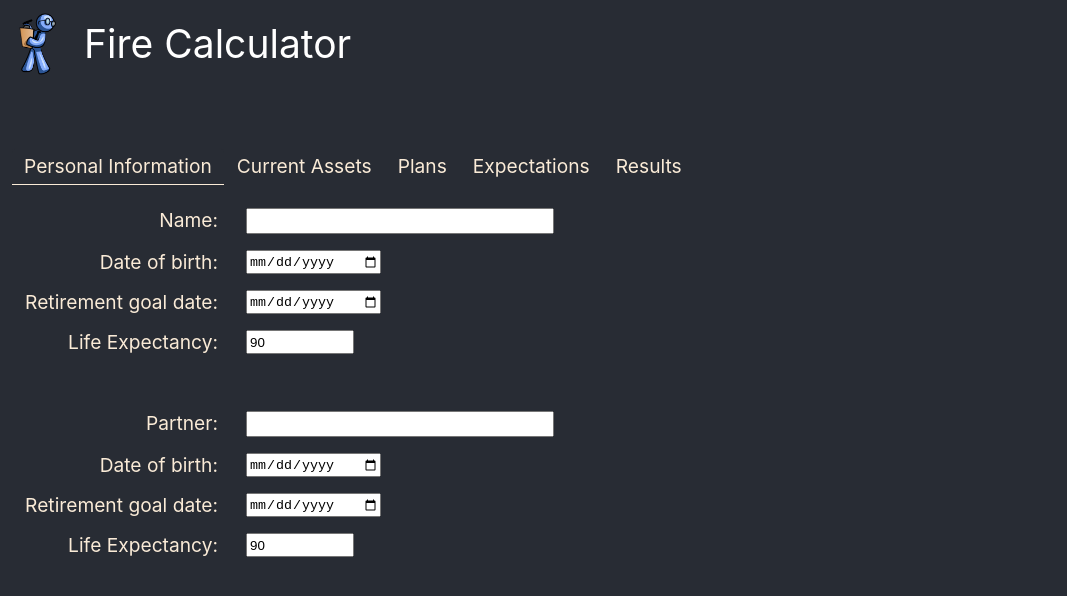
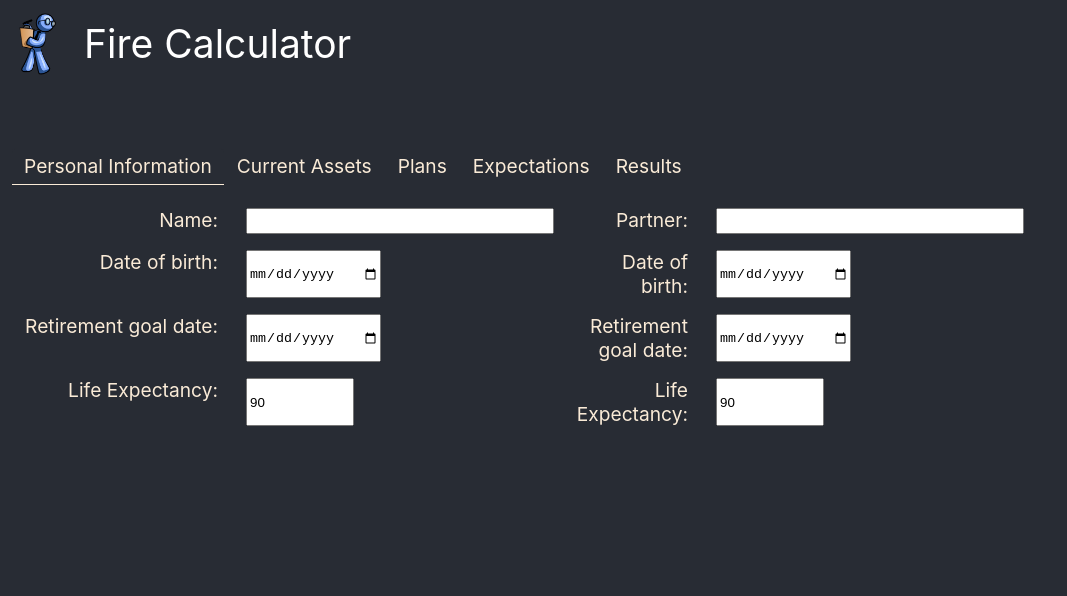
Before and after one commit to sh0knah/FIRE, a React (Create React App) app: page / in a window 1280 px wide. Shown: the top 596 px of the page, without its empty margins (0-1067 px from the left). Built offline with nearby package versions, Linux system fonts and the light colour scheme.

Commit message:
Multi-column grid layout

```diff
--- a/src/InputCurrentAssets.js
+++ b/src/InputCurrentAssets.js
@@ -49,28 +49,30 @@ function InputCurrentAssets() {
 
     return (
         <div id="InputCurrentAssets" className="Input">
-            <label htmlFor="taxableStocks" className="Field-label">Taxable Stocks: </label><input type="number" onChange={e => setState({ ...state, taxableStocks: e.target.value })} className="Field-value Currency" id="TaxableStocks" value={state.taxableStocks} />
-            <label htmlFor="taxableBonds" className="Field-label">Taxable Bonds: </label><input type="number" onChange={e => setState({ ...state, taxableBonds: e.target.value })} className="Field-value Currency" id="TaxableBonds" value={state.taxableBonds} />
-            <label htmlFor="taxableCash" className="Field-label">Taxable Cash: </label><input type="number" onChange={e => setState({ ...state, taxableCash: e.target.value })} className="Field-value Currency" id="TaxableCash" value={state.taxableCash} />
-            <label htmlFor="taxableTotal" className="Field-label">Taxable Total: </label><div id="taxableTotal" className="Currency-total">{ totals.taxableTotal }</div>
+            <label htmlFor="taxableStocks" className="Field-label G1">Taxable Stocks: </label><input type="number" onChange={e => setState({ ...state, taxableStocks: e.target.value })} className="Field-value Currency G2" id="TaxableStocks" value={state.taxableStocks} />
+            <label htmlFor="rothStocks" className="Field-label G3">Roth Stocks: </label><input type="number" onChange={e => setState({ ...state, rothStocks: e.target.value })} className="Field-value Currency G4" id="RothStocks" value={state.rothStocks} />
+
+            <label htmlFor="taxableBonds" className="Field-label G1">Taxable Bonds: </label><input type="number" onChange={e => setState({ ...state, taxableBonds: e.target.value })} className="Field-value Currency G2" id="TaxableBonds" value={state.taxableBonds} />
+            <label htmlFor="rothBonds" className="Field-label G3">Roth Bonds: </label><input type="number" onChange={e => setState({ ...state, rothBonds: e.target.value })} className="Field-value Currency G4" id="RothBonds" value={state.rothBonds} />
+
+            <label htmlFor="taxableCash" className="Field-label G1">Taxable Cash: </label><input type="number" onChange={e => setState({ ...state, taxableCash: e.target.value })} className="Field-value Currency G2" id="TaxableCash" value={state.taxableCash} />
+            <label htmlFor="rothCash" className="Field-label G3">Roth Cash: </label><input type="number" onChange={e => setState({ ...state, rothCash: e.target.value })} className="Field-value Currency G4" id="RothCash" value={state.rothCash} />
+
+            <label htmlFor="taxableTotal" className="Field-label G1">Taxable Total: </label><div id="taxableTotal" className="Currency-total">{totals.taxableTotal}</div>
+            <label htmlFor="rothTotal" className="Field-label G3">Roth Total: </label><div id="rothTotal" className="Currency-total">{totals.rothTotal}</div>
 
             <div className="Spacer"></div>
 
-            <label htmlFor="rothStocks" className="Field-label">Roth Stocks: </label><input type="number" onChange={e => setState({ ...state, rothStocks: e.target.value })} className="Field-value Currency" id="RothStocks" value={state.rothStocks} />
-            <label htmlFor="rothBonds" className="Field-label">Roth Bonds: </label><input type="number" onChange={e => setState({ ...state, rothBonds: e.target.value })} className="Field-value Currency" id="RothBonds" value={state.rothBonds} />
-            <label htmlFor="rothCash" className="Field-label">Roth Cash: </label><input type="number" onChange={e => setState({ ...state, rothCash: e.target.value })} className="Field-value Currency" id="RothCash" value={state.rothCash} />
-            <label htmlFor="rothTotal" className="Field-label">Roth Total: </label><div id="rothTotal" className="Currency-total">{totals.rothTotal }</div>
+            <label htmlFor="taxDeferredStocks" className="Field-label G1">Tax Deferred Stocks: </label><input type="number" onChange={e => setState({ ...state, taxDeferredStocks: e.target.value })} className="Field-value Currency G2" id="Tax DeferredStocks" value={state.taxDeferredStocks} />
+            <label htmlFor="taxDeferredBonds" className="Field-label G1">Tax Deferred Bonds: </label><input type="number" onChange={e => setState({ ...state, taxDeferredBonds: e.target.value })} className="Field-value Currency G2" id="Tax DeferredBonds" value={state.taxDeferredBonds} />
+            <label htmlFor="taxDeferredCash" className="Field-label G1">Tax Deferred Cash: </label><input type="number" onChange={e => setState({ ...state, taxDeferredCash: e.target.value })} className="Field-value Currency G2" id="Tax DeferredCash" value={state.taxDeferredCash} />
+            <label htmlFor="taxDeferredTotal" className="Field-label G1">Tax Deferred Total: </label><div id="taxDeferredTotal" className="Currency-total">{totals.taxDeferredTotal }</div>
 
             <div className="Spacer"></div>
-
-            <label htmlFor="taxDeferredStocks" className="Field-label">Tax Deferred Stocks: </label><input type="number" onChange={e => setState({ ...state, taxDeferredStocks: e.target.value })} className="Field-value Currency" id="Tax DeferredStocks" value={state.taxDeferredStocks} />
-            <label htmlFor="taxDeferredBonds" className="Field-label">Tax Deferred Bonds: </label><input type="number" onChange={e => setState({ ...state, taxDeferredBonds: e.target.value })} className="Field-value Currency" id="Tax DeferredBonds" value={state.taxDeferredBonds} />
-            <label htmlFor="taxDeferredCash" className="Field-label">Tax Deferred Cash: </label><input type="number" onChange={e => setState({ ...state, taxDeferredCash: e.target.value })} className="Field-value Currency" id="Tax DeferredCash" value={state.taxDeferredCash} />
-            <label htmlFor="taxDeferredTotal" className="Field-label">Tax Deferred Total: </label><div id="taxDeferredTotal" className="Currency-total">{totals.taxDeferredTotal }</div>
-
+            <div className="Spacer"></div>
             <div className="Spacer"></div>
 
-            <label htmlFor="portfolioTotal" className="Field-label">Portfolio Total: </label><div id="portfolioTotal" className="Currency-total">{totals.portfolioTotal }</div>
+            <label htmlFor="portfolioTotal" className="Field-label G1">Portfolio Total: </label><div id="portfolioTotal" className="Currency-total G2">{totals.portfolioTotal }</div>
 
         </div>
     )
--- a/src/InputPersonal.js
+++ b/src/InputPersonal.js
@@ -30,17 +30,17 @@ function InputPersonal() {
 
     return (
         <div id="InputPersonal" className="Input">
-            <label htmlFor="Name" className="Field-label">Name: </label><input type="text" onChange={e => setState({ ...state, name: e.target.value }) } className="Field-value Text-long" id="Name" value={state.name} />
-            <label htmlFor="DOB" className="Field-label">Date of birth: </label><input type="date" onChange={e => setState({ ...state, dob: e.target.value })} className="Field-value Date" id="DOB" value={state.dob} />
-            <label htmlFor="REGoal" className="Field-label">Retirement goal date: </label><input type="date" onChange={e => setState({ ...state, regoal: e.target.value })} className="Field-value Date" id="REGoal" value={state.regoal} />
-            <label htmlFor="LifeExpectancy" className="Field-label">Life Expectancy: </label><input type="number" onChange={e => setState({ ...state, lifeExpectancy: e.target.value })} className="Field-value Number-short" id="LifeExpectancy" value={state.lifeExpectancy} />
+            <label htmlFor="Name" className="Field-label G1">Name: </label><input type="text" onChange={e => setState({ ...state, name: e.target.value }) } className="Field-value Text-long G2" id="Name" value={state.name} />
+            <label htmlFor="Partner" className="Field-label G3">Partner: </label><input type="text" onChange={e => setState({ ...state, partner: e.target.value })} className="Field-value Text-long G4" id="Partner" value={state.partner} />
 
-            <div className="Spacer"></div>
+            <label htmlFor="DOB" className="Field-label G1">Date of birth: </label><input type="date" onChange={e => setState({ ...state, dob: e.target.value })} className="Field-value Date G2" id="DOB" value={state.dob} />
+            <label htmlFor="DOB_Parter" className="Field-label G3">Date of birth: </label><input type="date" onChange={e => setState({ ...state, dob_Partner: e.target.value })} className="Field-value Date G4" id="DOB_Partner" value={state.dob_Partner} />
 
-            <label htmlFor="Partner" className="Field-label">Partner: </label><input type="text" onChange={e => setState({ ...state, partner: e.target.value })} className="Field-value Text-long" id="Partner" value={state.partner} />
-            <label htmlFor="DOB_Parter" className="Field-label">Date of birth: </label><input type="date" onChange={e => setState({ ...state, dob_Partner: e.target.value })} className="Field-value Date" id="DOB_Partner" value={state.dob_Partner} />
-            <label htmlFor="REGoal_Partner" className="Field-label">Retirement goal date: </label><input type="date" onChange={e => setState({ ...state, regoal_Partner: e.target.value })} className="Field-value Date" id="REGoal_Partner" value={state.regoal_Partner} />
-            <label htmlFor="LifeExpectancy_Partner" className="Field-label">Life Expectancy: </label><input type="number" onChange={e => setState({ ...state, lifeExpectancy_Partner: e.target.value })} className="Field-value Number-short" id="LifeExpectancy_Partner" value={state.lifeExpectancy_Partner} />
+            <label htmlFor="REGoal" className="Field-label G1">Retirement goal date: </label><input type="date" onChange={e => setState({ ...state, regoal: e.target.value })} className="Field-value Date G2" id="REGoal" value={state.regoal} />
+            <label htmlFor="REGoal_Partner" className="Field-label G3">Retirement goal date: </label><input type="date" onChange={e => setState({ ...state, regoal_Partner: e.target.value })} className="Field-value Date G4" id="REGoal_Partner" value={state.regoal_Partner} />
+
+            <label htmlFor="LifeExpectancy" className="Field-label G1">Life Expectancy: </label><input type="number" onChange={e => setState({ ...state, lifeExpectancy: e.target.value })} className="Field-value Number-short G2" id="LifeExpectancy" value={state.lifeExpectancy} />
+            <label htmlFor="LifeExpectancy_Partner" className="Field-label G3">Life Expectancy: </label><input type="number" onChange={e => setState({ ...state, lifeExpectancy_Partner: e.target.value })} className="Field-value Number-short G4" id="LifeExpectancy_Partner" value={state.lifeExpectancy_Partner} />
         </div>
     )
 }
--- a/src/fire.css
+++ b/src/fire.css
@@ -1,7 +1,6 @@
 .Field-label {
     margin-right: 12px;
     color: antiquewhite;
-    grid-column: 1/2;
     text-align: right;
 }
 
@@ -9,7 +8,7 @@
     width: 300px;
     height: 20px;
     font-size: .75em;
-    grid-column: 2/3;
+    grid-column: 2;
 }
 
 .Text-medium {
@@ -35,8 +34,25 @@
     width: 80vw;
 }
 
+.G1 {
+    grid-column: 1;
+}
+
+.G2 {
+    grid-column: 2;
+}
+
+.G3 {
+    grid-column: 3;
+}
+
+.G4 {
+    grid-column: 4;
+}
+
+
 .Number-short {
-    width:100px;
+    width: 100px;
 }
 
 .Spacer {
@@ -63,7 +79,7 @@
 }
 
 .Currency-total {
-    color:antiquewhite;
-    text-align:right;
-    width:150px;
+    color: antiquewhite;
+    text-align: right;
+    width: 150px;
 }
```
